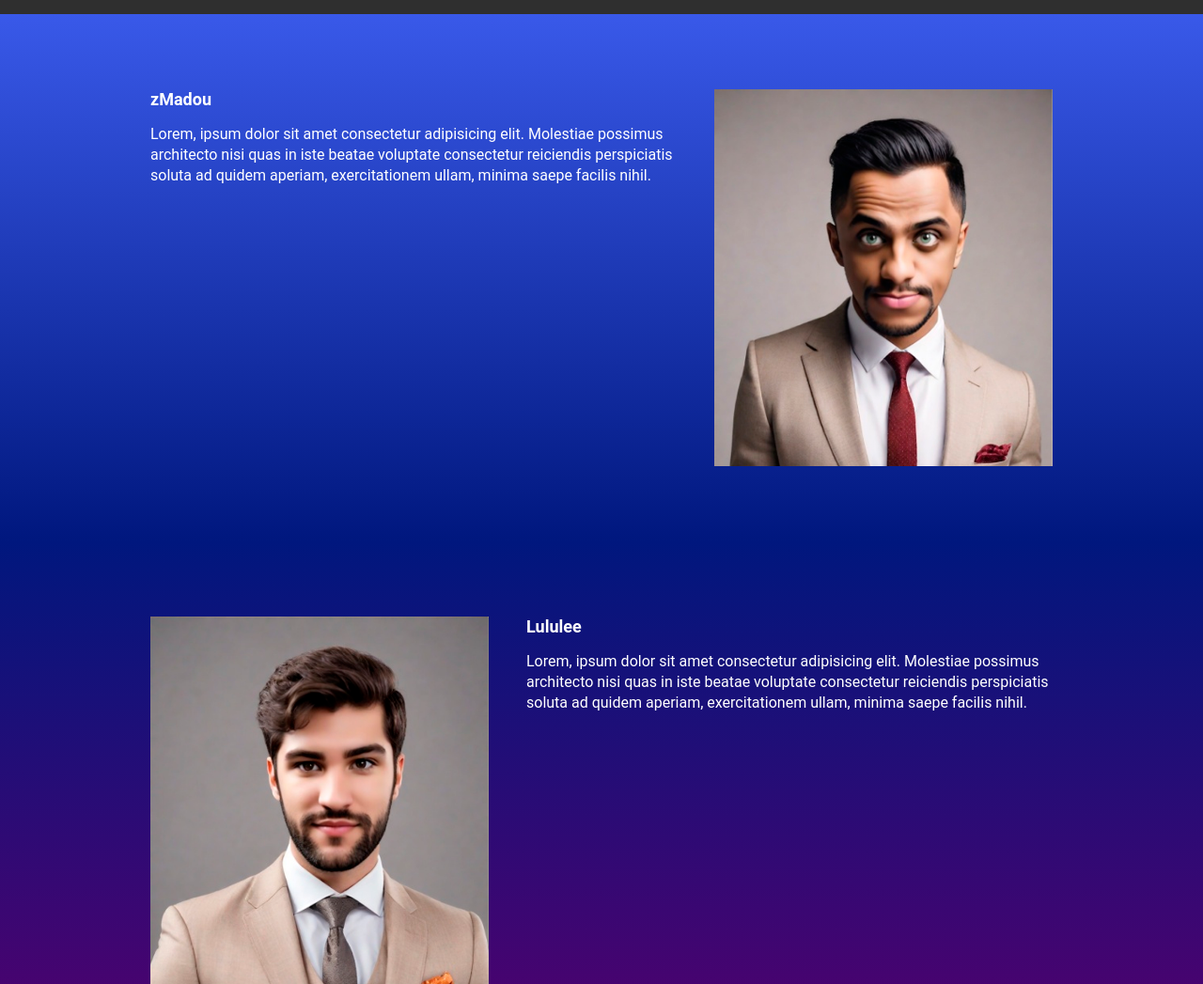
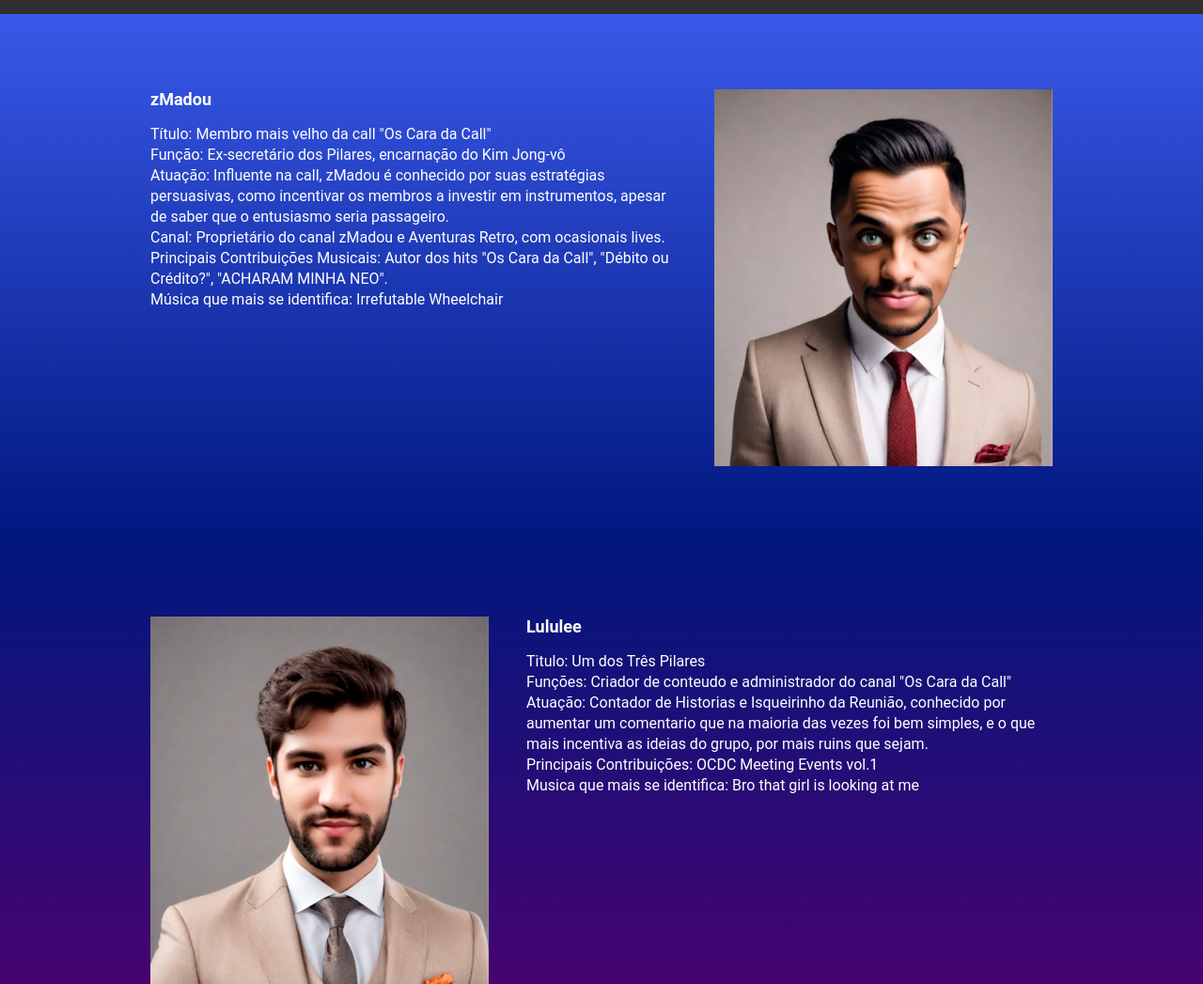
Before and after one commit to zmadou/Os_cara_da_call, a website built with Parcel: page src/index.html in a window 1280 px wide. Shown: the part 540-1587 px from the top of the page at 94% size. Built offline with nearby package versions, Linux system fonts and the light colour scheme; grey boxes are pictures that could not be loaded; a web font is replaced by a local one.

Commit message:
atualização descrição lulu e zmadou

```diff
--- a/src/index.html
+++ b/src/index.html
@@ -28,7 +28,11 @@
                     zMadou
                 </h2>
                 <p class="member__info__description">
-                    Lorem, ipsum dolor sit amet consectetur adipisicing elit. Molestiae possimus architecto nisi quas in iste beatae voluptate consectetur reiciendis perspiciatis soluta ad quidem aperiam, exercitationem ullam, minima saepe facilis nihil.
+                    Título: Membro mais velho da call "Os Cara da Call" <br>Função: Ex-secretário dos Pilares, encarnação do Kim Jong-vô<br>
+Atuação: Influente na call, zMadou é conhecido por suas estratégias persuasivas, como incentivar os membros a investir em instrumentos, apesar de saber que o entusiasmo seria passageiro.<br>
+Canal: Proprietário do canal zMadou e Aventuras Retro, com ocasionais lives.<br>
+Principais Contribuições Musicais: Autor dos hits "Os Cara da Call", "Débito ou Crédito?", "ACHARAM MINHA NEO".<br>
+Música que mais se identifica: Irrefutable Wheelchair
                 </p>
             </div>
             <img class="member__image" src="./images/zmadou.png" alt="zMadou">
@@ -42,8 +46,12 @@
                     Lululee
                 </h2>
                 <p class="member__info__description">
-                    Lorem, ipsum dolor sit amet consectetur adipisicing elit. Molestiae possimus architecto nisi quas in iste beatae voluptate consectetur reiciendis perspiciatis soluta ad quidem aperiam, exercitationem ullam, minima saepe facilis nihil.
-                </p>
+                    Titulo: Um dos Três Pilares<br>
+Funções: Criador de conteudo e administrador do canal "Os Cara da Call"<br>
+Atuação: Contador de Historias e Isqueirinho da Reunião, conhecido por aumentar um comentario que na maioria das vezes foi bem simples, e
+o que mais incentiva as ideias do grupo, por mais ruins que sejam.<br>
+Principais Contribuições: OCDC Meeting Events vol.1 <br>
+Musica que mais se identifica: Bro that girl is looking at me<br>
             </div>
             <img class="member__image" src="./images/lululee.png" alt="Lululee">
         </div>
```
